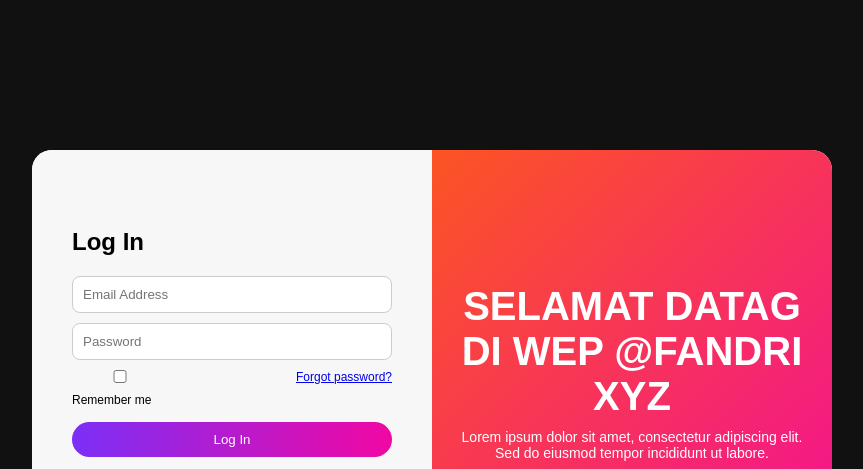
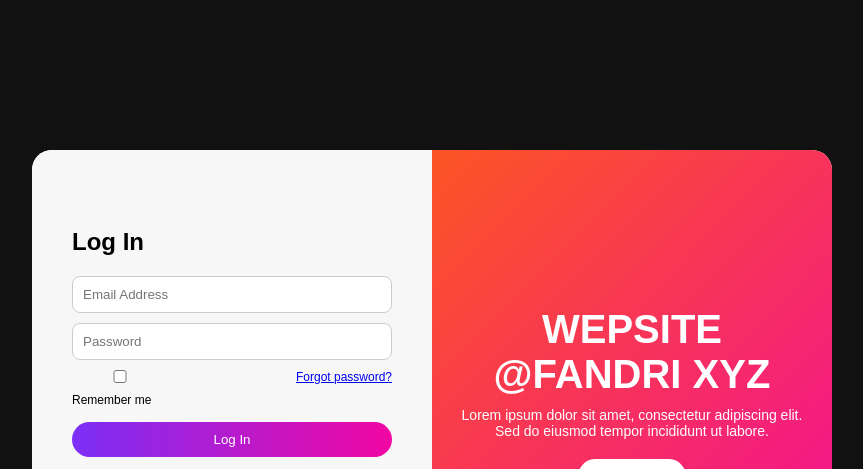
Before and after one commit to fandriroba25-sketch/fandrixy, a plain HTML site: page index.html in a window 1280 px wide. Shown: the top 469 px of the page, without its empty margins (208-1071 px from the left). Drawn offline with Linux system fonts and the light colour scheme.

Commit message:
Update index.html

```diff
--- a/index.html
+++ b/index.html
@@ -50,8 +50,7 @@
   <!-- RIGHT -->
   <div class="right">
     <div class="overlay">
-      <h1>SELAMAT DATAG DI WEP
-      @FANDRI XYZ</h1>
+      <h1>WEPSITE @FANDRI XYZ</h1>
       <p>
         Lorem ipsum dolor sit amet, consectetur adipiscing elit.
         Sed do eiusmod tempor incididunt ut labore.
```
